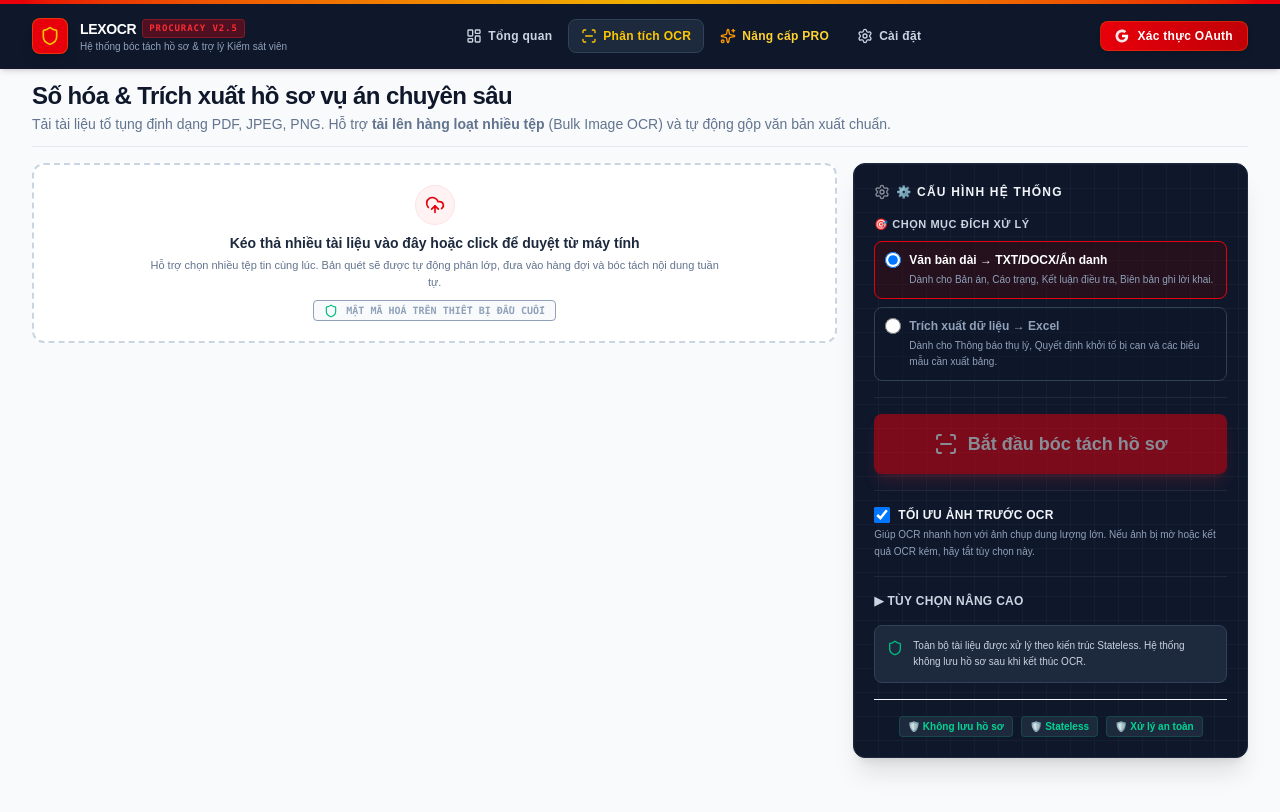
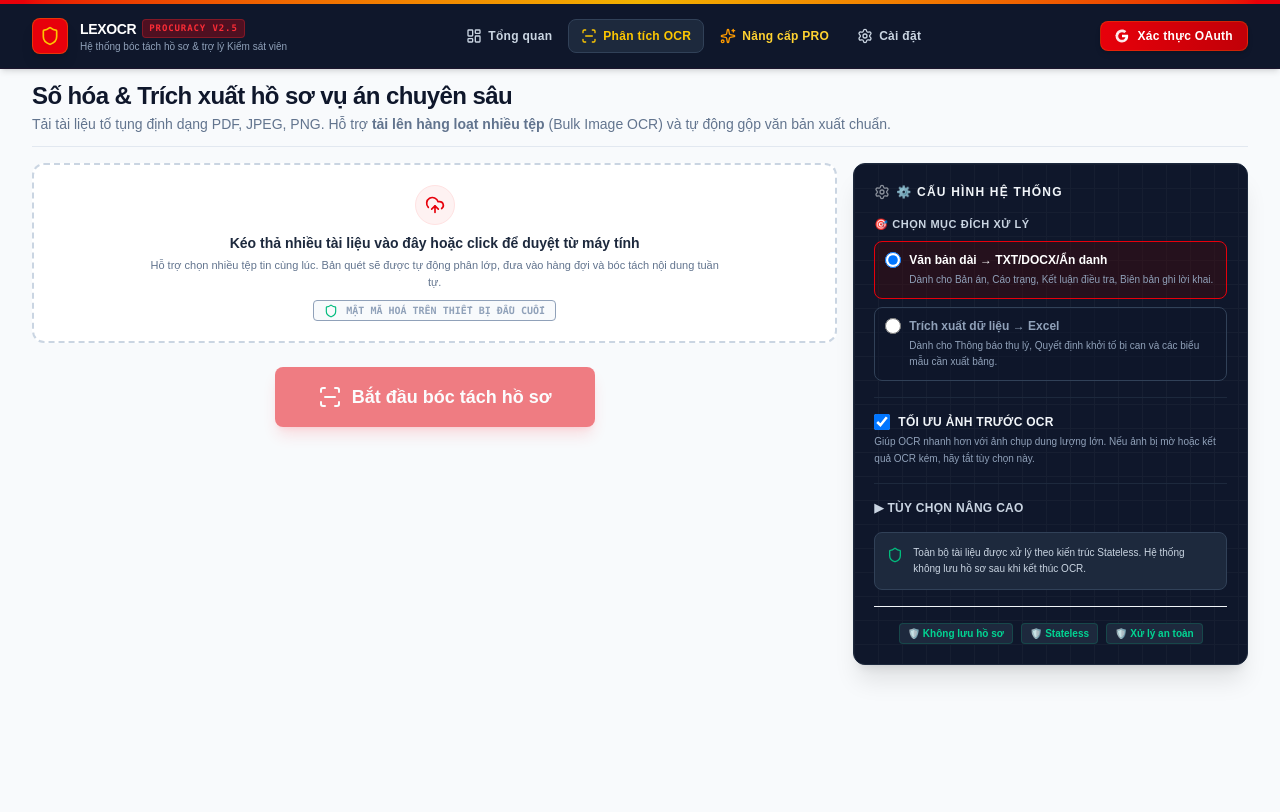
Before and after one commit to ruabien/gemini-ocr-cloudflare, a React (Vite) app: page / in a window 1280 px wide. Both pictures are taken after a click on the button "Phân tích OCR". Shown: the top 812 px of the page. Built offline with nearby package versions, Linux system fonts and the light colour scheme.

Commit message:
thay đổi vị trí nut ocr

```diff
--- a/src/components/OcrScanner.tsx
+++ b/src/components/OcrScanner.tsx
@@ -994,6 +994,28 @@ while (true) {
               </div>
             </div>
 
+            {/* NÚT BẮT ĐẦU TRÍCH XUẤT OCR */}
+            <div className="flex justify-center w-full">
+              <button
+                onClick={startOcrProcess}
+                disabled={(queuedFiles || []).length === 0 || isBatchProcessing || isSlicing}
+                className="w-full sm:w-[320px] bg-red-600 hover:bg-red-700 text-white font-extrabold py-4 px-8 rounded-lg shadow-lg shadow-red-500/30 transform transition hover:scale-102 flex items-center justify-center space-x-2.5 text-base sm:text-lg disabled:opacity-50 disabled:cursor-not-allowed disabled:hover:scale-100 disabled:hover:bg-red-600"
+              >
+                {isBatchProcessing || isSlicing ? (
+                  <Activity className="h-6 w-6 animate-spin" />
+                ) : (
+                  <ScanLine className="h-6 w-6" />
+                )}
+                <span>
+                  {isBatchProcessing
+                    ? "Đang bóc tách hồ sơ..."
+                    : isSlicing
+                      ? "Đang phân tách PDF..."
+                      : "Bắt đầu bóc tách hồ sơ"}
+                </span>
+              </button>
+            </div>
+
           </div>
 
           {/* CẤU HÌNH HỆ THỐNG (Cột bên phải Desktop) */}
@@ -1055,18 +1077,8 @@ while (true) {
                   </div>
                 </div>
 
-                {/* NÚT BẮT ĐẦU TRÍCH XUẤT OCR */}
-                <button
-                  onClick={startOcrProcess}
-                  disabled={(queuedFiles || []).length === 0 || isBatchProcessing || isSlicing}
-                  className="w-full bg-red-600 hover:bg-red-700 text-white font-extrabold py-4 px-8 rounded-lg shadow-lg shadow-red-500/30 transform transition hover:scale-102 flex items-center justify-center space-x-2.5 text-base sm:text-lg disabled:opacity-50 disabled:cursor-not-allowed disabled:hover:scale-100 disabled:hover:bg-red-600"
-                >
-                  <ScanLine className="h-6 w-6" />
-                  <span>Bắt đầu bóc tách hồ sơ</span>
-                </button>
-
                 {/* BASIC OPTIONS: Tối ưu ảnh trước OCR */}
-                <div className="mt-4 border-t border-slate-800 pt-4">
+                <div>
                   <label className="flex items-center space-x-2 text-slate-100 cursor-pointer select-none">
                     <input
                       type="checkbox"
```
